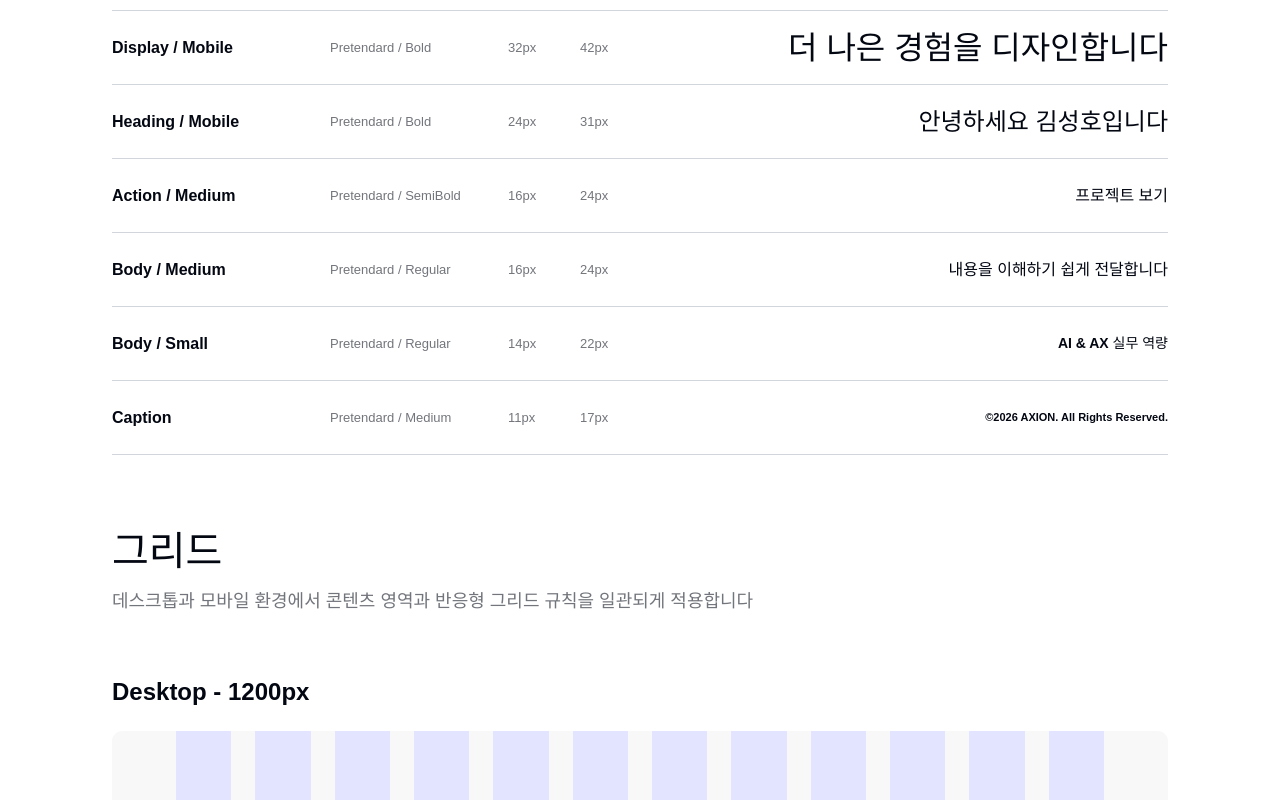
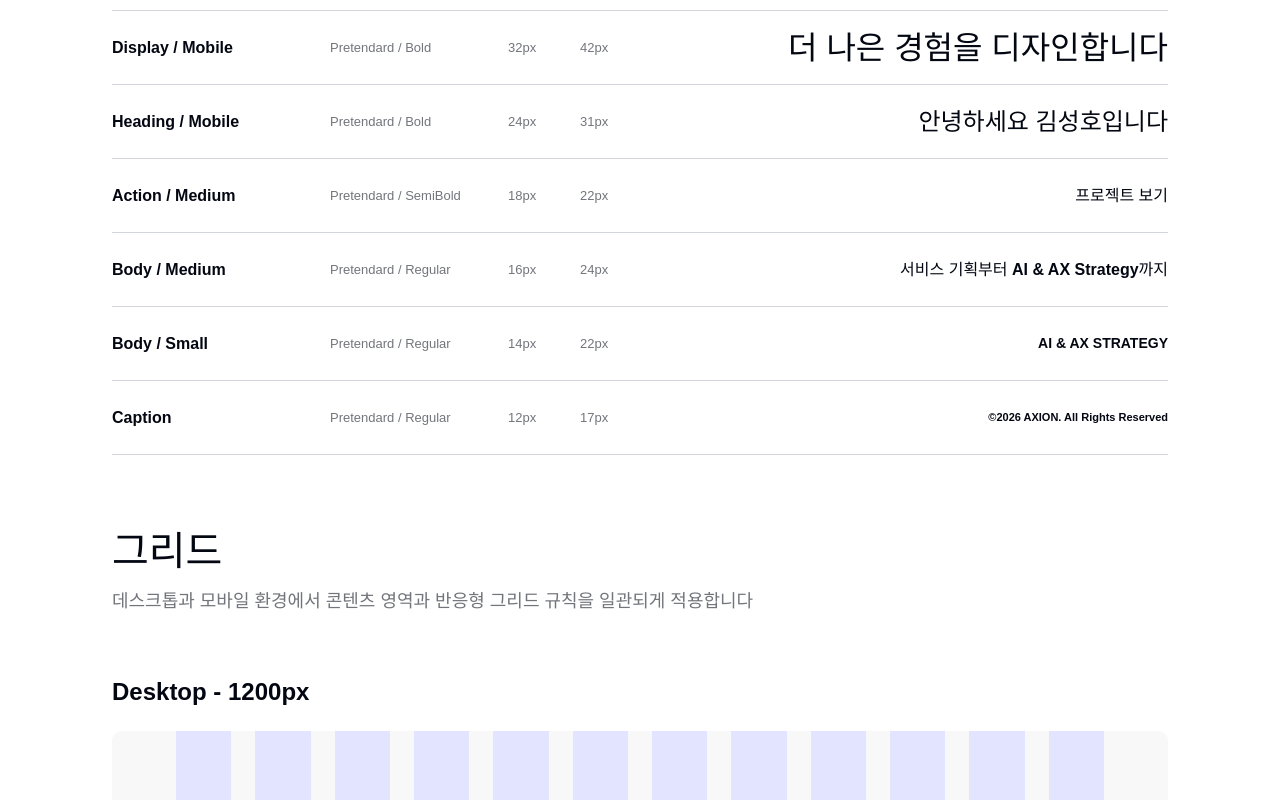
Before and after one commit to rlatjdgh9612/axion-portfolio, a Next.js app: page /projects/detail/axion in a window 1280 px wide. Shown: the part 11200-12000 px from the top of the page. Built offline with nearby package versions, Linux system fonts and the light colour scheme; a web font is replaced by a local one.

Commit message:
fix: align mobile typography scale with Figma frame

```diff
--- a/components/axion-case-study.tsx
+++ b/components/axion-case-study.tsx
@@ -43,10 +43,10 @@ const desktopType = [
 const mobileType = [
   ["Display / Mobile", "Pretendard / Bold", "32px", "42px", "더 나은 경험을 디자인합니다", "m-display"],
   ["Heading / Mobile", "Pretendard / Bold", "24px", "31px", "안녕하세요 김성호입니다", "m-heading"],
-  ["Action / Medium", "Pretendard / SemiBold", "16px", "24px", "프로젝트 보기", "m-action"],
-  ["Body / Medium", "Pretendard / Regular", "16px", "24px", "내용을 이해하기 쉽게 전달합니다", "b-medium"],
-  ["Body / Small", "Pretendard / Regular", "14px", "22px", "AI & AX 실무 역량", "m-small"],
-  ["Caption", "Pretendard / Medium", "11px", "17px", "©2026 AXION. All Rights Reserved.", "caption"],
+  ["Action / Medium", "Pretendard / SemiBold", "18px", "22px", "프로젝트 보기", "m-action"],
+  ["Body / Medium", "Pretendard / Regular", "16px", "24px", "서비스 기획부터 AI & AX Strategy까지", "b-medium"],
+  ["Body / Small", "Pretendard / Regular", "14px", "22px", "AI & AX STRATEGY", "m-small"],
+  ["Caption", "Pretendard / Regular", "12px", "17px", "©2026 AXION. All Rights Reserved", "caption"],
 ] as const;
 
 function ScreenPreview({ title, description, parts, dark = false }: { title: string; description: string; parts: readonly string[]; dark?: boolean }) {
```
